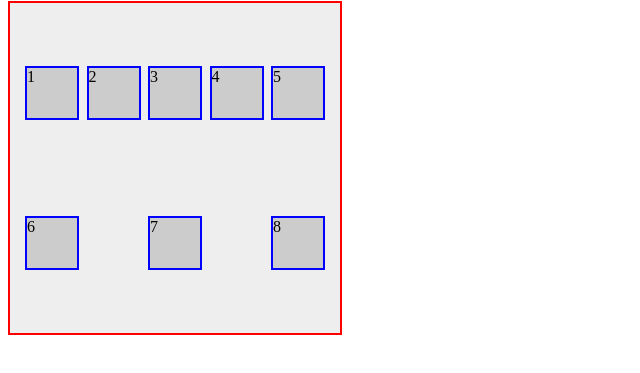
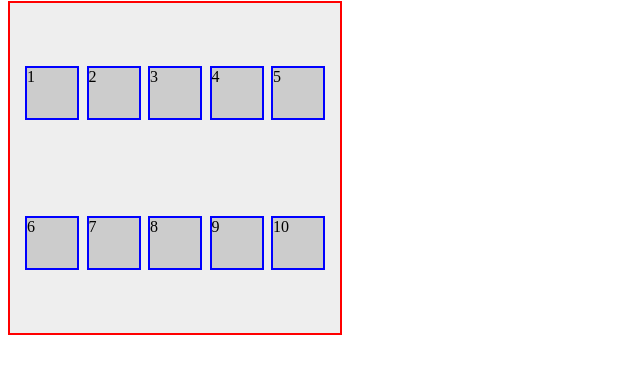
Before and after one commit to edskate/Flexbox-19-08-2023, a plain HTML site: page index.html in a window 1280 px wide. Shown: the part 79-452 px from the top of the page, without its empty margins (0-640 px from the left). Drawn offline with nearby package versions, Linux system fonts and the light colour scheme.

Commit message:
ocupação igual em todas as linhas

```diff
--- a/index.html
+++ b/index.html
@@ -29,7 +29,12 @@
     6</div>
     <div class="col">
       7</div>
-      <div class="col">8</div>
+      <div class="col">
+        8</div>
+        <div class="col">
+          9</div>
+          <div class="col">
+            10</div>
         </div>
       </div
 </body>
```
